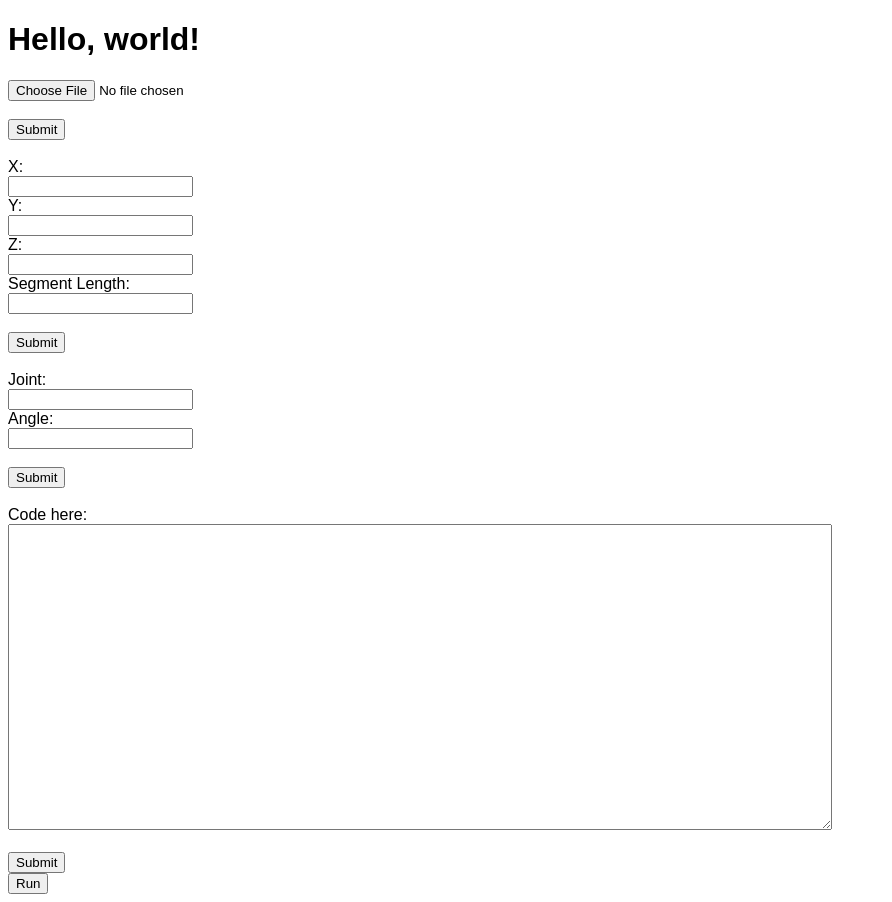
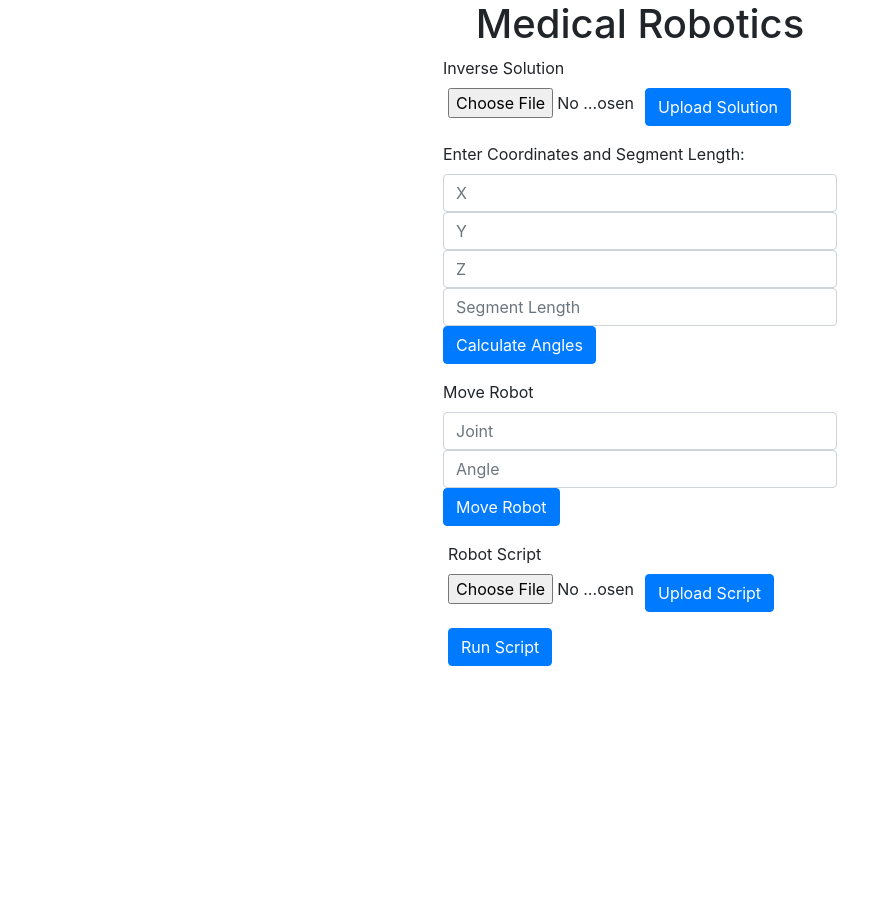
Before and after one commit to janemilym/med_robo, a Flask app: page / in a window 1280 px wide. Shown: the whole page, without its empty margins (0-892 px from the left). After the commit the page ends 666 px from the top, so only its background shows below. Run offline with Flask 2, Linux system fonts and the light colour scheme; parts of the project's set-up code (start-up, migrations or seed data) failed here and were passed over; some libraries are stand-ins or nearby versions.

Commit message:
styling mostly

```diff
--- a/app.py
+++ b/app.py
@@ -1,10 +1,9 @@
 from flask import Flask, render_template, request, redirect, url_for, make_response
-from werkzeug.utils import secure_filename
 import socket
 import serial
 import os
 
-from solution import robotAngles
+#from solution import robotAngles
 from robot import Robot
 
 # Get server ip
@@ -19,17 +18,28 @@ app = Flask(__name__)
 def index():
     return render_template('index.html')
 
-@app.route('/upload', methods=['POST'])
-def upload():
-    f = request.files['file']
-    f.save(secure_filename(f.filename))
-    print('file uploaded successfully')
+@app.route('/uploadSolution', methods=['POST'])
+def uploadSolution():
+    f = request.files['solution']
+    f.save("solution.py")
+    print('solution uploaded successfully')
+
+    response = make_response(redirect(url_for('index')))
+    return(response)
+
+@app.route('/uploadScript', methods=['POST'])
+def uploadScript():
+    f = request.files['script']
+    f.save("script.py")
+    print('script uploaded successfully')
 
     response = make_response(redirect(url_for('index')))
     return(response)
 
 @app.route('/calculate', methods=['POST'])
 def calculate():
+
+    from testSolution import robotAngles
     try:
         x = float(request.form['input_x'])
         y = float(request.form['input_y'])
@@ -56,22 +66,22 @@ def move():
 
         r = Robot()
         r.move(joint - 1,angle)
-        r.close()
+        r.exit()
 
         response = make_response(redirect(url_for('index')))
         return(response)
     except ValueError:
         print('bad input')
 
-@app.route('/script', methods=['GET','POST'])
-def script():
-    code = request.form.get("code")
+# @app.route('/script', methods=['GET','POST'])
+# def script():
+#     code = request.form.get("code")
 
-    f = open("script.py", "w")
-    f.write(code)
-    f.close()
+#     f = open("script.py", "w")
+#     f.write(code)
+#     f.close()
 
-    return render_template('index.html')
+#     return render_template('index.html')
 
 @app.route('/run', methods=['POST'])
 def run():
--- a/robot.py
+++ b/robot.py
@@ -14,8 +14,6 @@ class Robot:
         print(cmd)
         self.robot.write(cmd.encode())
 
-        time.sleep(2)
-
     def resetJoint(self, joint: int):
         cmd = '#' + str(joint) + "RESET" + '\r'
         print(cmd)
--- a/templates/index.html
+++ b/templates/index.html
@@ -4,71 +4,104 @@
 <head>
     <title>Medical Robotics</title>
     <meta name="viewport" content="width=device-width, initial-scale=1">
+    <link rel="stylesheet" href="https://maxcdn.bootstrapcdn.com/bootstrap/4.0.0/css/bootstrap.min.css"
+        integrity="sha384-Gn5384xqQ1aoWXA+058RXPxPg6fy4IWvTNh0E263XmFcJlSAwiGgFAW/dAiS6JXm" crossorigin="anonymous">
+
 </head>
 
 <style>
-    h1,
-    text {
-        font-family: Arial, Helvetica, sans-serif;
+    h1 {
+        text-align: center;
+    }
+
+    div.form {
+        width: 30%;
+        margin: 0 auto;
+    }
+
+    label {
+        text-align: center;
     }
 </style>
 
 <body>
-    <h1>Hello, world!</h1>
-    <form action="/upload" method="POST" enctype="multipart/form-data">
-        <input type="file" name="file"><br />
-        <br /><input type="submit">
-    </form>
-    <br />
-    <form action="/calculate" method="POST">
-        <text>X:</text><br /><input name="input_x"><br />
-        <text>Y:</text><br /><input name="input_y"><br />
-        <text>Z:</text><br /><input name="input_z"><br />
-        <text>Segment Length:</text><br /><input name="input_l"><br />
+    <h1>Medical Robotics</h1>
+    <div class="form">
+        <form action="/uploadSolution" method="POST" enctype="multipart/form-data">
+            <div class="form-group">
+                <div class="form-row">
+                    <label for="uploadSolution">Inverse Solution</label>
+                </div>
+                <div class="form-row">
+                    <div class="col">
+                        <input type="file" class="form-control-file" name="solution">
+                    </div>
+                    <div class="col">
+                        <button type="submit" class="btn btn-primary">Upload Solution</button>
+                    </div>
+                </div>
+            </div>
+        </form>
+    </div>
 
-        <br /><input type="submit">
-    </form>
-    <br />
-    <form action="/move" method="POST">
-        <text>Joint:</text><br /><input name="joint"><br />
-        <text>Angle:</text><br /><input name="angle"><br />
+    <div class="form">
+        <form action="/calculate" method="POST">
+            <div class="form-group">
+                <div class="form-row">
+                    <label for="coordinates">Enter Coordinates and Segment Length:</label>
+                </div>
+                <div class="form-row">
+                    <input type="text" class="form-control" name="input_x" placeholder="X">
+                    <input type="text" class="form-control" name="input_y" placeholder="Y">
+                    <input type="text" class="form-control" name="input_z" placeholder="Z">
+                </div>
+                <div class="form-row">
+                    <input type="text" class="form-control" name="input_l" placeholder="Segment Length">
+                </div>
+                <div class="form-row">
+                    <button type="submit" class="btn btn-primary">Calculate Angles</button>
+                </div>
+            </div>
+        </form>
+    </div>
 
-        <br /><input type="submit">
-    </form>
-    <br />
+    <div class="form">
+        <form action="/move" method="POST">
+            <div class="form-group">
+                <div class="form-row">
+                    <label for="move">Move Robot</label>
+                    <input type="text" class="form-control" name="joint" placeholder="Joint">
+                    <input type="text" class="form-control" name="angle" placeholder="Angle">
+                </div>
+                <div class="form-row">
+                    <button type="submit" class="btn btn-primary">Move Robot</button>
+                </div>
+            </div>
+        </form>
+    </div>
 
-    <form id="script" method="POST">
-        <text>Code here:</text><br />
-        <textarea id="code" rows="20" cols="100"></textarea><br />
-        <br /><input type="submit">
-    </form>
+    <div class="form">
+        <form action="/uploadScript" method="POST" enctype="multipart/form-data">
+            <div class="form-group">
+                <label for="uploadScript">Robot Script</label>
 
-    <script src="https://code.jquery.com/jquery-3.5.1.js"
-          integrity="sha256-QWo7LDvxbWT2tbbQ97B53yJnYU3WhH/C8ycbRAkjPDc="
-          crossorigin="anonymous"></script>
+                <div class="form-row">
+                    <div class="col">
+                        <input type="file" class="form-control-file" name="script">
+                    </div>
+                    <div class="col">
+                        <button type="submit" class="btn btn-primary">Upload Script</button>
+                    </div>
+                </div>
+            </div>
+        </form>
+    </div>
 
-    <script type="text/javascript">
-        $(document).on('submit','#script',function(e) {
-            console.log('hello');
-            e.preventDefault();
-            $.ajax({
-                type:'POST',
-                url:'/script',
-                data:{
-                    code:$("#code").val()
-                },
-                success:function()
-                {
-                    alert('saved');
-                }
-            })
-        });
-    </script>
-
-    <form action="/run" method="POST">
-        <button name="run" type="submit">Run</button>
-    </form>
-
+    <div class="form">
+        <form action="/run" method="POST" enctype="multipart/form-data">
+            <button type="submit" class="btn btn-primary">Run Script</button>
+        </form>
+    </div>
 </body>
 
 </html>
```
Also changed, not shown: script.py (+7 -7 lines), solution.py (+1 -83 lines), templates/index_old.html (added, +75 -0 lines), testSolution.py (added, +83 -0 lines), README.md.
